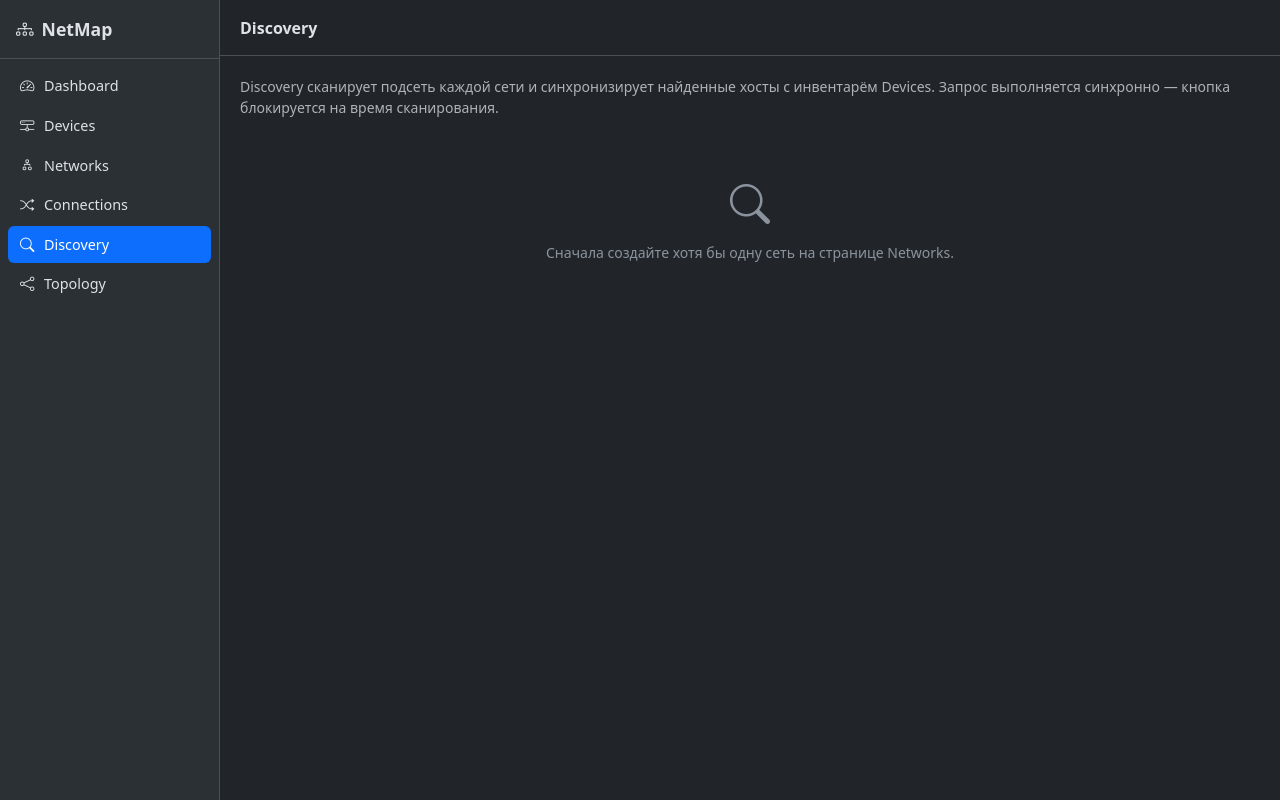
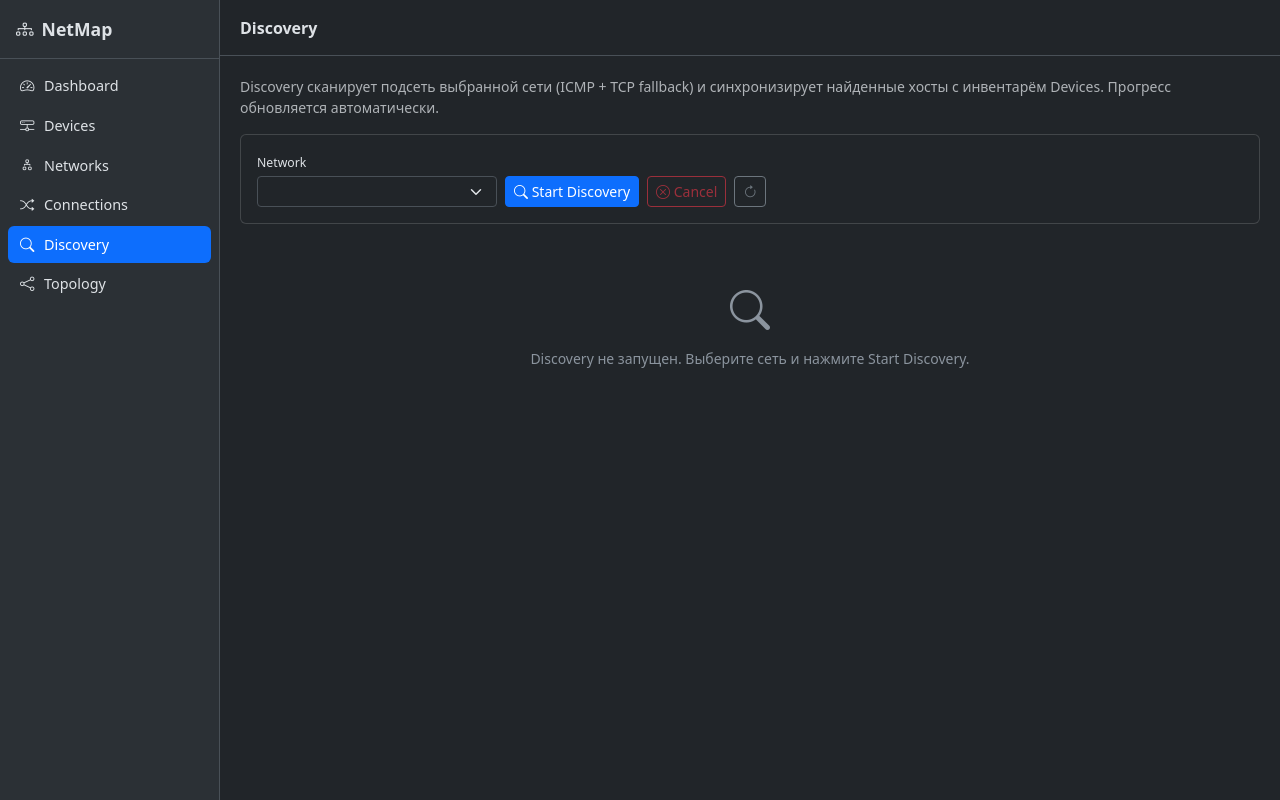
Before and after one commit to TucanIuraMD/NetMap, a Flask app: page /discovery in a window 1280 px wide. Run offline with Flask 3, Linux system fonts and the light colour scheme; lists and menus that the app fills with data are empty; some libraries are stand-ins or nearby versions.

Commit message:
feat: add discovery UI with progress polling

```diff
--- /dev/null
+++ b/backend/app/static/js/discovery.js
@@ -0,0 +1,315 @@
+(function () {
+  "use strict";
+
+  const urls = window.NM_DISCOVERY || {};
+
+  const networkEl = document.getElementById("discovery-network");
+  const startBtn = document.getElementById("discovery-start");
+  const cancelBtn = document.getElementById("discovery-cancel");
+  const reloadBtn = document.getElementById("discovery-reload");
+  const errorEl = document.getElementById("discovery-error");
+  const idleEl = document.getElementById("discovery-idle");
+  const runningEl = document.getElementById("discovery-running");
+  const resultsEl = document.getElementById("discovery-results");
+  const statusBadge = document.getElementById("discovery-status-badge");
+  const phaseEl = document.getElementById("discovery-phase");
+  const scannedEl = document.getElementById("discovery-scanned");
+  const totalEl = document.getElementById("discovery-total");
+  const discoveredEl = document.getElementById("discovery-discovered");
+  const progressEl = document.getElementById("discovery-progress");
+  const jobErrorEl = document.getElementById("discovery-job-error");
+  const resultsCountEl = document.getElementById("discovery-results-count");
+  const resultsBodyEl = document.getElementById("discovery-results-body");
+
+  const POLL_INTERVAL_MS = 1000;
+
+  let pollTimer = null;
+  let activeNetworkId = null;
+  let inFlight = false;
+
+  function setError(message) {
+    if (message) {
+      errorEl.textContent = message;
+      errorEl.classList.remove("d-none");
+    } else {
+      errorEl.textContent = "";
+      errorEl.classList.add("d-none");
+    }
+  }
+
+  function setRunningUi(job) {
+    idleEl.classList.add("d-none");
+    resultsEl.classList.add("d-none");
+    runningEl.classList.remove("d-none");
+
+    const status = job.status || "running";
+    statusBadge.textContent = status;
+    statusBadge.className =
+      "badge " +
+      (status === "running"
+        ? "text-bg-primary"
+        : status === "completed"
+          ? "text-bg-success"
+          : status === "cancelled"
+            ? "text-bg-warning"
+            : "text-bg-danger");
+
+    phaseEl.textContent = job.phase || "";
+    scannedEl.textContent = job.scanned_hosts || 0;
+    totalEl.textContent = job.total_hosts || 0;
+    discoveredEl.textContent = job.discovered || 0;
+
+    const progress = typeof job.progress === "number" ? job.progress : 0;
+    progressEl.style.width = progress + "%";
+    progressEl.textContent = progress + "%";
+    progressEl.classList.toggle("progress-bar-animated", status === "running");
+
+    startBtn.disabled = status === "running";
+    cancelBtn.disabled = status !== "running";
+
+    if (job.error) {
+      jobErrorEl.textContent = job.error;
+      jobErrorEl.classList.remove("d-none");
+    } else {
+      jobErrorEl.classList.add("d-none");
+    }
+  }
+
+  function renderResults(results) {
+    resultsCountEl.textContent = results.length + " hosts";
+    resultsBodyEl.innerHTML = "";
+
+    if (!results.length) {
+      const tr = document.createElement("tr");
+      tr.innerHTML =
+        '<td colspan="5" class="text-body-secondary">Хосты не найдены.</td>';
+      resultsBodyEl.appendChild(tr);
+      return;
+    }
+
+    results.forEach(function (host) {
+      const tr = document.createElement("tr");
+      const deviceLink = host.device_id
+        ? '<a href="' + window.NM_DEVICES_BASE + "/" + host.device_id + '">' +
+          host.device_id + "</a>"
+        : '<span class="text-body-secondary">—</span>';
+
+      tr.innerHTML =
+        '<td class="nm-mono">' + escapeHtml(host.ip_address) + "</td>" +
+        '<td>' + escapeHtml(host.hostname || "—") + "</td>" +
+        '<td>' +
+        (host.reachable
+          ? '<span class="badge text-bg-success">yes</span>'
+          : '<span class="badge text-bg-secondary">no</span>') +
+        "</td>" +
+        '<td class="nm-mono">' + escapeHtml((host.open_ports || []).join(", ") || "—") + "</td>" +
+        "<td>" + deviceLink + "</td>";
+
+      resultsBodyEl.appendChild(tr);
+    });
+  }
+
+  function escapeHtml(value) {
+    return String(value).replace(/[&<>"']/g, function (c) {
+      return {
+        "&": "&amp;",
+        "<": "&lt;",
+        ">": "&gt;",
+        '"': "&quot;",
+        "'": "&#39;",
+      }[c];
+    });
+  }
+
+  function stopPolling() {
+    if (pollTimer !== null) {
+      clearInterval(pollTimer);
+      pollTimer = null;
+    }
+  }
+
+  function currentNetworkId() {
+    const value = networkEl.value;
+    return value ? parseInt(value, 10) : null;
+  }
+
+  async function fetchJson(url, options) {
+    const res = await fetch(url, options);
+    let payload = null;
+    try {
+      payload = await res.json();
+    } catch (err) {
+      payload = null;
+    }
+    if (!res.ok) {
+      const message = payload && payload.error ? payload.error : "HTTP " + res.status;
+      const err = new Error(message);
+      err.status = res.status;
+      err.payload = payload;
+      throw err;
+    }
+    return payload;
+  }
+
+  async function loadResults(networkId) {
+    try {
+      const data = await fetchJson(
+        urls.resultsUrl + "?network_id=" + encodeURIComponent(networkId)
+      );
+      resultsEl.classList.remove("d-none");
+      renderResults(data.results || []);
+    } catch (err) {
+      if (err.status !== 404) {
+        setError("Не удалось загрузить результаты: " + err.message);
+      }
+    }
+  }
+
+  async function pollOnce(networkId) {
+    if (inFlight || networkId !== activeNetworkId) {
+      return;
+    }
+    inFlight = true;
+    try {
+      const job = await fetchJson(
+        urls.statusUrl + "?network_id=" + encodeURIComponent(networkId)
+      );
+      if (networkId !== activeNetworkId) {
+        return;
+      }
+      setRunningUi(job);
+
+      if (job.status === "completed") {
+        stopPolling();
+        await loadResults(networkId);
+      } else if (job.status === "cancelled" || job.status === "failed") {
+        stopPolling();
+      }
+    } catch (err) {
+      if (err.status === 404) {
+        stopPolling();
+        setIdle();
+      } else {
+        setError("Не удалось получить статус: " + err.message);
+        stopPolling();
+      }
+    } finally {
+      inFlight = false;
+    }
+  }
+
+  function setIdle() {
+    stopPolling();
+    activeNetworkId = null;
+    runningEl.classList.add("d-none");
+    resultsEl.classList.add("d-none");
+    idleEl.classList.remove("d-none");
+    startBtn.disabled = false;
+    cancelBtn.disabled = true;
+  }
+
+  function startPolling(networkId) {
+    stopPolling();
+    activeNetworkId = networkId;
+    idleEl.classList.add("d-none");
+    runningEl.classList.remove("d-none");
+    pollTimer = setInterval(function () {
+      pollOnce(networkId);
+    }, POLL_INTERVAL_MS);
+    pollOnce(networkId);
+  }
+
+  // Restore the UI state for the selected network (used on page load
+  // and when the selection changes). 404 means no job -> idle state.
+  async function restoreState(networkId) {
+    setError(null);
+    stopPolling();
+    activeNetworkId = networkId;
+
+    if (!networkId) {
+      setIdle();
+      return;
+    }
+
+    try {
+      const job = await fetchJson(
+        urls.statusUrl + "?network_id=" + encodeURIComponent(networkId)
+      );
+      if (networkId !== activeNetworkId) {
+        return;
+      }
+      setRunningUi(job);
+
+      if (job.status === "running") {
+        startPolling(networkId);
+      } else if (job.status === "completed") {
+        await loadResults(networkId);
+      }
+    } catch (err) {
+      if (err.status === 404) {
+        setIdle();
+      } else {
+        setIdle();
+        setError("Не удалось восстановить состояние: " + err.message);
+      }
+    }
+  }
+
+  async function startDiscovery() {
+    const networkId = currentNetworkId();
+    if (!networkId) {
+      setError("Сначала выберите сеть.");
+      return;
+    }
+
+    setError(null);
+    startBtn.disabled = true;
+
+    try {
+      const job = await fetchJson(urls.startUrl, {
+        method: "POST",
+        headers: { "Content-Type": "application/json" },
+        body: JSON.stringify({ network_id: networkId }),
+      });
+      startPolling(networkId);
+      setRunningUi(job);
+    } catch (err) {
+      startBtn.disabled = false;
+      setError("Не удалось запустить discovery: " + err.message);
+      // Still try to restore the actual state (a job may already run).
+      restoreState(networkId);
+    }
+  }
+
+  async function cancelDiscovery() {
+    const networkId = currentNetworkId();
+    if (!networkId) {
+      return;
+    }
+    setError(null);
+    cancelBtn.disabled = true;
+
+    try {
+      await fetchJson(urls.cancelUrl, {
+        method: "POST",
+        headers: { "Content-Type": "application/json" },
+        body: JSON.stringify({ network_id: networkId }),
+      });
+      pollOnce(networkId);
+    } catch (err) {
+      cancelBtn.disabled = false;
+      setError("Не удалось отменить: " + err.message);
+    }
+  }
+
+  startBtn.addEventListener("click", startDiscovery);
+  cancelBtn.addEventListener("click", cancelDiscovery);
+  reloadBtn.addEventListener("click", function () {
+    restoreState(currentNetworkId());
+  });
+  networkEl.addEventListener("change", function () {
+    restoreState(currentNetworkId());
+  });
+
+  restoreState(currentNetworkId());
+})();
--- a/backend/app/templates/discovery/index.html
+++ b/backend/app/templates/discovery/index.html
@@ -6,45 +6,108 @@
 
 {% block content %}
 <p class="text-body-secondary">
-  Discovery сканирует подсеть каждой сети и синхронизирует найденные хосты с инвентарём Devices.
-  Запрос выполняется синхронно — кнопка блокируется на время сканирования.
+  Discovery сканирует подсеть выбранной сети (ICMP + TCP fallback) и
+  синхронизирует найденные хосты с инвентарём Devices.
+  Прогресс обновляется автоматически.
 </p>
 
-{% if networks %}
-<div class="table-responsive">
-  <table class="table nm-table align-middle">
-    <thead>
-      <tr><th>Network</th><th>CIDR</th><th>Site</th><th>Status</th><th style="width: 40%;">Action / Result</th></tr>
-    </thead>
-    <tbody>
-      {% for network in networks %}
-      <tr>
-        <td>
-          <a href="{{ url_for('web.networks.network_details', network_id=network.id) }}">{{ network.name }}</a>
-        </td>
-        <td class="nm-mono">{{ network.cidr }}</td>
-        <td>{{ network.site_name }}</td>
-        <td>{{ macros.active_badge(network.is_active) }}</td>
-        <td>
-          <button type="button" class="btn btn-sm btn-outline-primary"
-                  {% if not network.is_active %}disabled title="Network is inactive"{% endif %}
-                  hx-post="{{ url_for('web.networks.discover_network', network_id=network.id) }}"
-                  hx-target="#discovery-result-{{ network.id }}"
-                  hx-indicator="#discover-spinner-{{ network.id }}">
-            <span id="discover-spinner-{{ network.id }}" class="htmx-indicator spinner-border spinner-border-sm me-1"></span>
-            <i class="bi bi-search"></i> Discover
-          </button>
-          <div id="discovery-result-{{ network.id }}" class="mt-2"></div>
-        </td>
-      </tr>
-      {% endfor %}
-    </tbody>
-  </table>
+<div class="card mb-3">
+  <div class="card-body">
+    <div class="row g-2 align-items-end">
+      <div class="col-auto">
+        <label for="discovery-network" class="form-label small mb-1">Network</label>
+        <select id="discovery-network" class="form-select form-select-sm nm-filter" style="min-width: 240px;">
+          {% for network in networks %}
+          <option value="{{ network.id }}"
+                  {% if not network.is_active %}disabled{% endif %}>
+            {{ network.name }} — {{ network.cidr }}
+          </option>
+          {% endfor %}
+        </select>
+      </div>
+      <div class="col-auto">
+        <button type="button" class="btn btn-sm btn-primary" id="discovery-start">
+          <i class="bi bi-search"></i> Start Discovery
+        </button>
+      </div>
+      <div class="col-auto">
+        <button type="button" class="btn btn-sm btn-outline-danger" id="discovery-cancel" disabled>
+          <i class="bi bi-x-circle"></i> Cancel
+        </button>
+      </div>
+      <div class="col-auto">
+        <button type="button" class="btn btn-sm btn-outline-secondary" id="discovery-reload"
+                title="Refresh">
+          <i class="bi bi-arrow-clockwise"></i>
+        </button>
+      </div>
+    </div>
+    <div id="discovery-error" class="alert alert-danger py-2 mt-3 d-none"></div>
+  </div>
 </div>
-{% else %}
-<div class="nm-empty-state">
+
+<div id="discovery-idle" class="nm-empty-state">
   <i class="bi bi-search fs-1"></i>
-  <p class="mt-2 mb-0">Сначала создайте хотя бы одну сеть на странице Networks.</p>
+  <p class="mt-2 mb-0">
+    Discovery не запущен. Выберите сеть и нажмите Start Discovery.
+  </p>
 </div>
-{% endif %}
+
+<div id="discovery-running" class="d-none">
+  <div class="card mb-3">
+    <div class="card-body">
+      <div class="d-flex justify-content-between align-items-center mb-2">
+        <div>
+          <span id="discovery-status-badge" class="badge text-bg-primary">running</span>
+          <span id="discovery-phase" class="text-body-secondary ms-2 small"></span>
+        </div>
+        <div class="text-body-secondary small">
+          <span id="discovery-scanned">0</span> / <span id="discovery-total">0</span> scanned
+          · <span id="discovery-discovered">0</span> discovered
+        </div>
+      </div>
+      <div class="progress" style="height: 22px;">
+        <div id="discovery-progress" class="progress-bar progress-bar-striped progress-bar-animated"
+             role="progressbar" style="width: 0%;">0%</div>
+      </div>
+      <div id="discovery-job-error" class="alert alert-danger py-2 mt-2 d-none"></div>
+    </div>
+  </div>
+</div>
+
+<div id="discovery-results" class="d-none">
+  <div class="card">
+    <div class="card-header d-flex justify-content-between align-items-center">
+      <span>Found hosts</span>
+      <span id="discovery-results-count" class="badge text-bg-info"></span>
+    </div>
+    <div class="table-responsive">
+      <table class="table nm-table align-middle mb-0">
+        <thead>
+          <tr>
+            <th>IP</th>
+            <th>Hostname</th>
+            <th>Reachable</th>
+            <th>Open ports</th>
+            <th>Device</th>
+          </tr>
+        </thead>
+        <tbody id="discovery-results-body"></tbody>
+      </table>
+    </div>
+  </div>
+</div>
 {% endblock %}
+
+{% block extra_js %}
+<script>
+  window.NM_DISCOVERY = {
+    startUrl: "{{ url_for('api_v1.discovery_jobs.start_discovery') }}",
+    statusUrl: "{{ url_for('api_v1.discovery_jobs.discovery_status') }}",
+    cancelUrl: "{{ url_for('api_v1.discovery_jobs.cancel_discovery') }}",
+    resultsUrl: "{{ url_for('api_v1.discovery_jobs.discovery_results') }}",
+  };
+  window.NM_DEVICES_BASE = "{{ url_for('web.devices.list_devices') }}";
+</script>
+<script src="{{ url_for('static', filename='js/discovery.js') }}"></script>
+{% endblock %}
```
